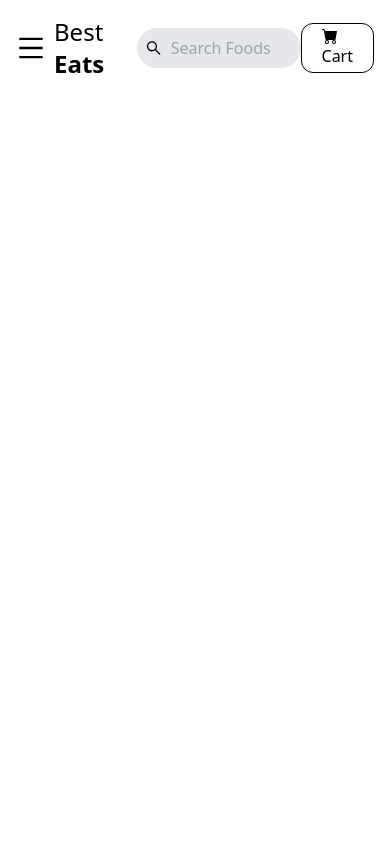
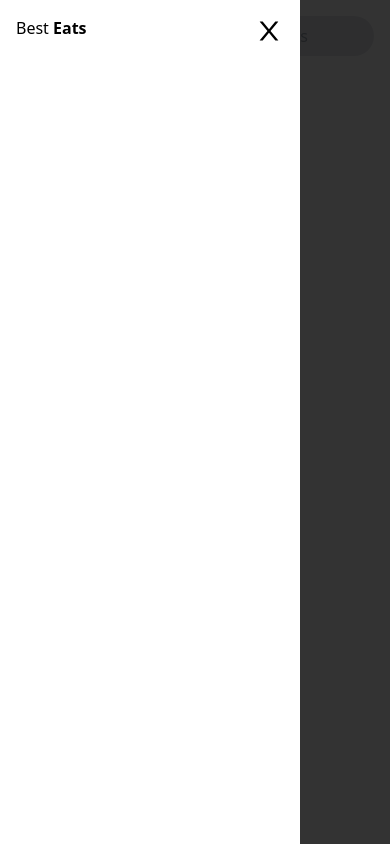
Before and after one commit to tlanettepollard/foodreactapptailwind, a React (Create React App) app: page / in a window 390 px wide. Built offline with nearby package versions, Linux system fonts and the light colour scheme.

Commit message:
Adding Mobile Menu
Signed-off-by: T. Lanette <TLPollard4516@gmail.com>

```diff
--- a/src/components/Navbar.jsx
+++ b/src/components/Navbar.jsx
@@ -1,5 +1,5 @@
 import React from 'react';
-import { AiOutlineMenu, AiOutlineSearch } from 'react-icons/ai';
+import { AiOutlineMenu, AiOutlineSearch, AiOutlineClose } from 'react-icons/ai';
 import { BsFillCartFill } from 'react-icons/bs';
 
 const Navbar = () => {
@@ -34,10 +34,30 @@ const Navbar = () => {
 
 			{/* Cart Button */}
 
-			<button>
-				<BsFillCartFill />
+			<button className='bg-black text-white hidden md:flex items-center py-2 rounded-full'>
+				<BsFillCartFill size={20} className='mr-2' />
 				Cart
 			</button>
+
+			{/* Mobile Menu */}
+			{/* Overlay */}
+			<div className='bg-black/80 fixed w-full h-screen z-10 top-0'></div>
+
+			{/* Side drawer Menu */}
+			<div className='fixed top-0 left-0 w-[300px] h-screen bg-white z-10 duration-300'>
+				<AiOutlineClose
+					size={30}
+					className='absolute right-4 top-4 cursor-pointer'
+				/>
+				<h2 className='tex-2xl p-4'>
+					Best <span className='font-bold'>Eats</span>
+				</h2>
+				<nav>
+					<ul>
+						<li></li>
+					</ul>
+				</nav>
+			</div>
 		</div>
 	);
 };
```
